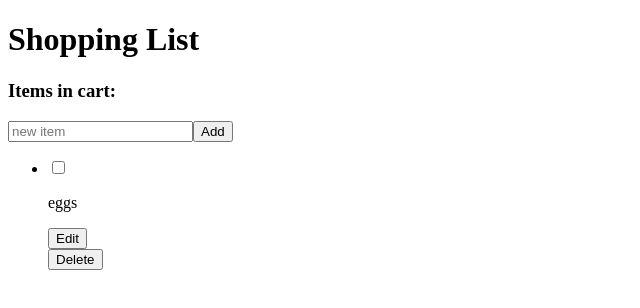
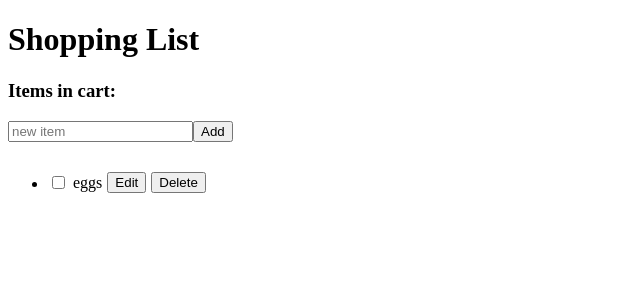
Before and after one commit to KamieShort/shopping-list-react, a React app: page / in a window 1280 px wide. Shown: the top 308 px of the page, without its empty margins (0-640 px from the left). Built offline with nearby package versions, Linux system fonts and the light colour scheme.

Commit message:
done state is changing, with checkbox

```diff
--- a/src/components/Item.jsx
+++ b/src/components/Item.jsx
@@ -29,7 +29,14 @@ export default function Item({ item, edit, remove }) {
     );
   } else {
     conditionalContent = (
-      <div>
+      <div
+        style={{
+          display: 'flex',
+          alignItems: 'center',
+          gap: '5px',
+          textDecoration: item.done ? 'line:through' : null,
+        }}
+      >
         <p>{item.text}</p>
         <button type="button" onClick={() => setEditing(true)}>
           Edit
@@ -39,7 +46,7 @@ export default function Item({ item, edit, remove }) {
   }
 
   return (
-    <div>
+    <div style={{ display: 'flex', alignItems: 'center', gap: '5px' }}>
       <input
         type="checkbox"
         checked={item.done}
--- a/src/views/ShoppingList.jsx
+++ b/src/views/ShoppingList.jsx
@@ -16,12 +16,16 @@ const reducer = (state, action) => {
     }
 
     case 'EDIT_ITEM':
-      return items.map((item) => {
-        if (item.id === action.payload.id) {
-          return { ...item, text: action.payload.text };
+      return state.map((item) => {
+        if (item.id === action.payload.item.id) {
+          return {
+            ...state,
+            text: action.payload.item.text,
+            done: action.payload.item.done,
+          };
         }
 
-        return item;
+        return state;
       });
 
     case 'DELETE_ITEM':
@@ -42,8 +46,8 @@ export default function ShoppingList() {
     setNewItem('');
   };
 
-  const handleEdit = (id) => {
-    dispatch({ type: 'EDIT_ITEM', payload: { id: id } });
+  const handleEdit = (item) => {
+    dispatch({ type: 'EDIT_ITEM', payload: { item } });
   };
 
   const handleDelete = (id) => {
@@ -52,7 +56,6 @@ export default function ShoppingList() {
 
   return (
     <div>
-      {/* <h1>Shopping List</h1> */}
       <form onSubmit={handleAddItem}>
         <input
           type="text"
@@ -67,7 +70,7 @@ export default function ShoppingList() {
       <ul>
         {items.map((item) => (
           <li key={item.id}>
-            <Item item={item} remove={handleDelete} />
+            <Item item={item} edit={handleEdit} remove={handleDelete} />
           </li>
         ))}
       </ul>
```
